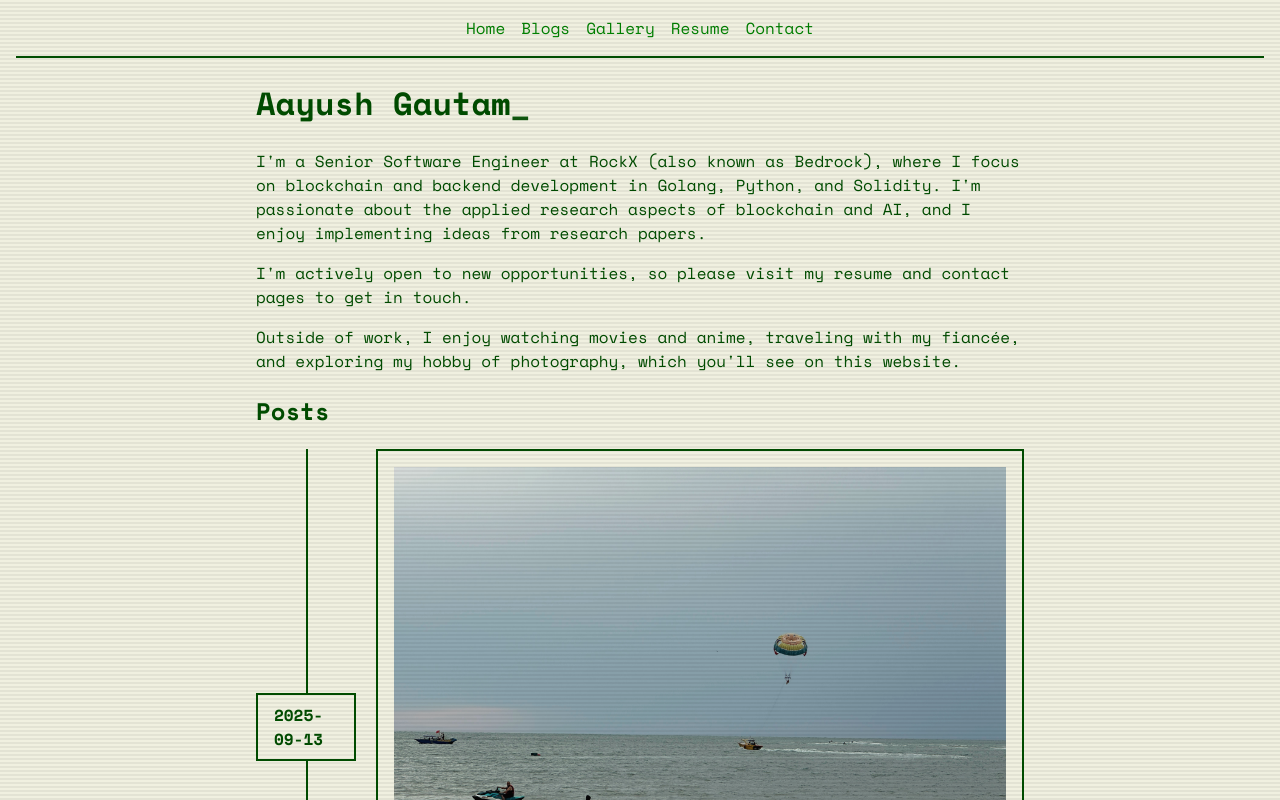
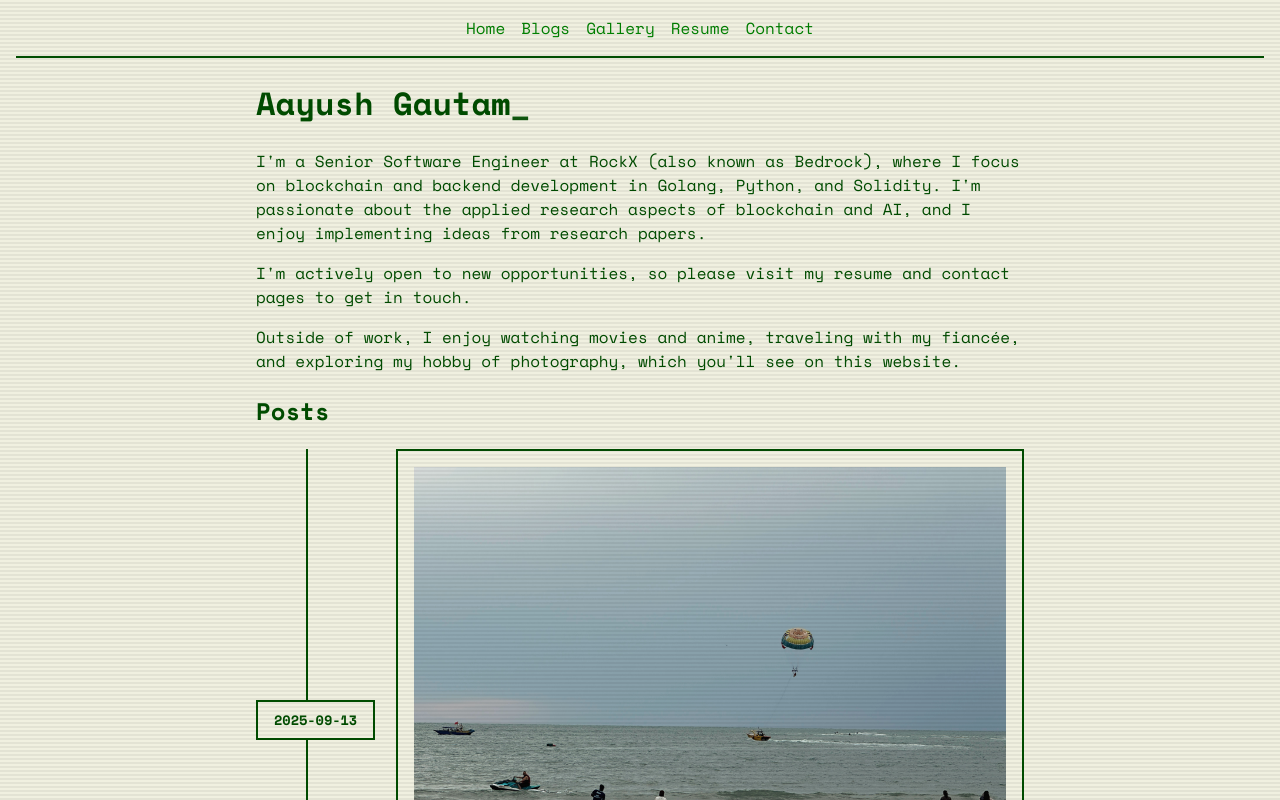
Before and after one commit to insideaayush/bit-by-bit, a Next.js app: page / in a window 1280 px wide. Shown: the top 800 px of the page. Built offline with nearby package versions, Linux system fonts and the light colour scheme.

Commit message:
fix: issue with timeline left margin

```diff
--- a/src/app/blogs/blogs.module.css
+++ b/src/app/blogs/blogs.module.css
@@ -26,6 +26,7 @@
 
 .timelineLeft {
   flex: 0 0 100px;
+  margin-right: 20px;
   position: relative;
 }
 
@@ -40,11 +41,15 @@
   border: 2px solid #004d00;
   font-weight: bold;
   display: inline-block;
-  position: absolute;
-  left: 0;
-  top: 50%;
-  transform: translateY(-50%);
+  position: relative;
+  left: auto;
+  top: auto;
+  transform: none;
   z-index: 2;
+  font-size: 0.85rem;
+  white-space: nowrap;
+  overflow: hidden;
+  text-overflow: ellipsis;
 }
 
 .card {
--- a/src/app/gallery/gallery.module.css
+++ b/src/app/gallery/gallery.module.css
@@ -25,6 +25,7 @@
 
 .timelineLeft {
   flex: 0 0 100px;
+  margin-right: 20px;
   position: relative;
 }
 
@@ -44,6 +45,10 @@
   top: 50%;
   transform: translateY(-50%);
   z-index: 2;
+  font-size: 0.85rem;
+  white-space: nowrap;
+  overflow: hidden;
+  text-overflow: ellipsis;
 }
 
 .card {
--- a/src/app/home.module.css
+++ b/src/app/home.module.css
@@ -26,12 +26,14 @@
 
 .timelineLeft {
   flex: 0 0 100px;
+  margin-right: 20px;
   position: relative;
 }
 
 .timelineRight {
   flex: 1;
   padding-left: 20px;
+  /* margin-left: 20px; */
 }
 
 .timelineDate {
@@ -45,6 +47,10 @@
   top: 50%;
   transform: translateY(-50%);
   z-index: 2;
+  font-size: 0.85rem;
+  white-space: nowrap;
+  overflow: hidden;
+  text-overflow: ellipsis;
 }
 
 .card {
```
